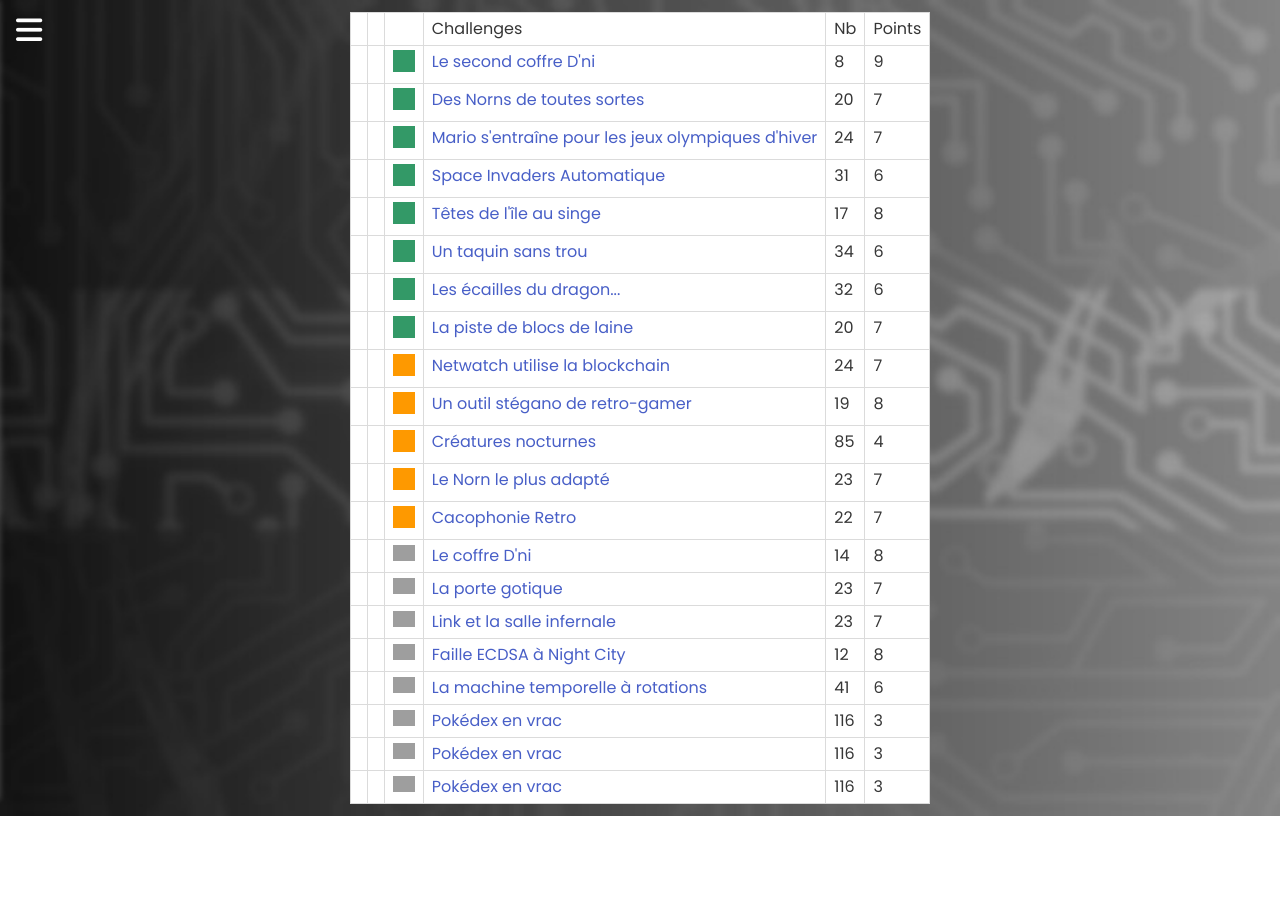
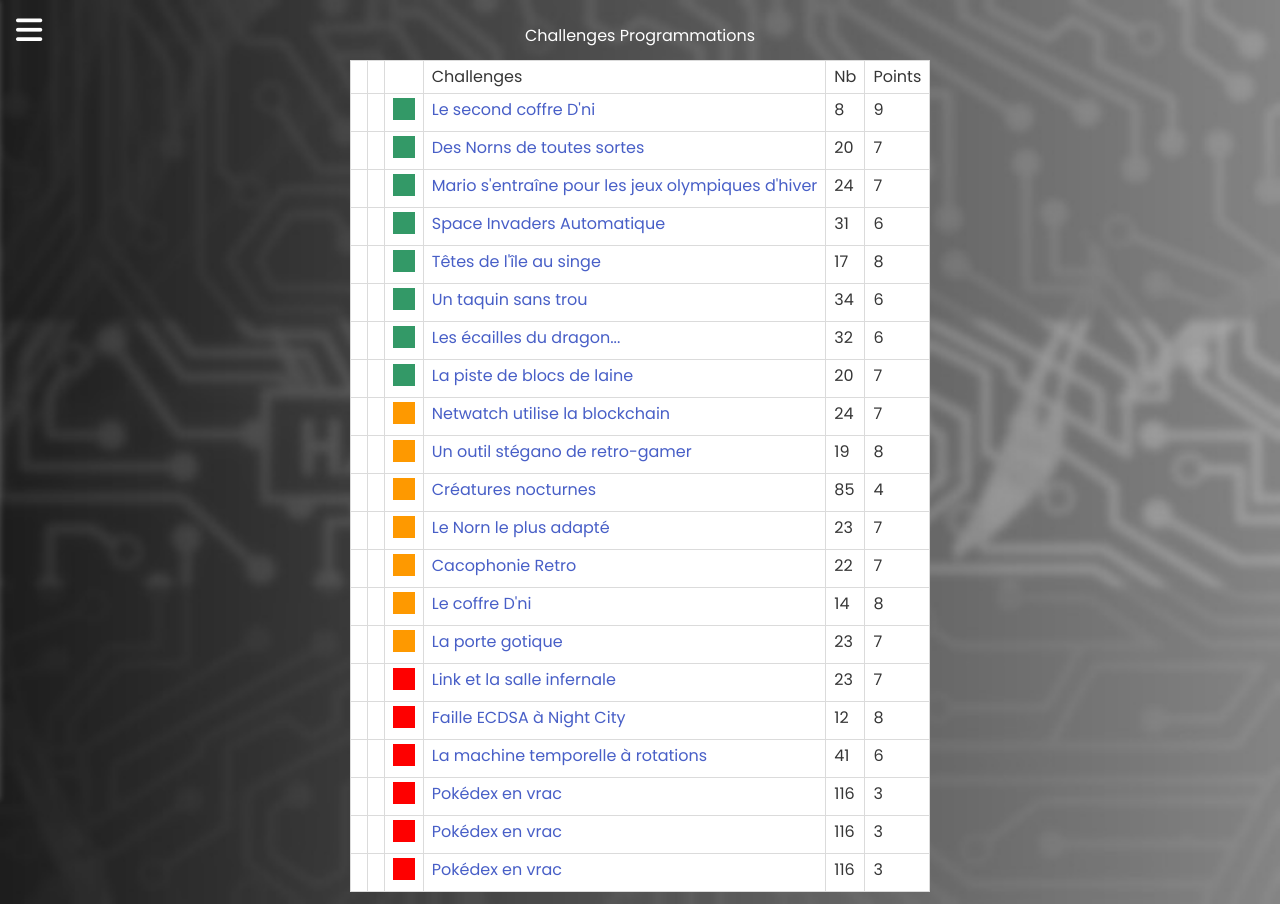
Before and after one commit to cesshack/erreur502, a Symfony app: template templates/ctf/programmation.html.twig in a window 1280 px wide. Before the commit the page ends 816 px from the top, so only its background shows below. Run offline with Twig, Linux system fonts and the light colour scheme; the template is opened without the code that fills it, so the values that code supplies are empty; some libraries are stand-ins or nearby versions; some web fonts are replaced; grey boxes are pictures that could not be loaded.

Commit message:
update programmation

```diff
--- a/templates/ctf/programmation.html.twig
+++ b/templates/ctf/programmation.html.twig
@@ -103,7 +103,9 @@
       </div>
 
     </div>
+    <br>
     <!-- SUITE CODE -->
+   </i><h1 class="h1challenges" style="text-align:center; margin-left: auto;margin-right: auto;top:100%;color:#FFFF;">Challenges Programmations</h1>
     <center><div class="column is-6">
         <table class="table is-narrow is-hoverable is-bordered">
             <thead><tr><td></td><td></td><td></td><td>Challenges</td><td>Nb</td>
@@ -355,7 +357,7 @@
                 </td>
                 <td>
 
-                       <img width="22px" src="/static/level5.png">
+                       <img width="22px" src="img/medium.jpg">
 
                 </td>
                 <td><a href="/defis/C22_Ping01/txt">
@@ -373,7 +375,7 @@
                 </td>
                 <td>
 
-                       <img width="22px" src="/static/level4.png">
+                       <img width="22px" src="img/medium.jpg">
 
                 </td>
                 <td><a href="/defis/C22_MasDle/txt">
@@ -391,7 +393,7 @@
                 </td>
                 <td>
 
-                       <img width="22px" src="/static/level4.png">
+                       <img width="22px" src="img/hard.jpg">
 
                 </td>
                 <td><a href="/defis/C22_LabyLink/txt">
@@ -409,7 +411,7 @@
                 </td>
                 <td>
 
-                       <img width="22px" src="/static/level5.png">
+                       <img width="22px" src="img/hard.jpg">
 
                 </td>
                 <td><a href="/defis/C22_ECDSA/txt">
@@ -427,7 +429,7 @@
                 </td>
                 <td>
 
-                       <img width="22px" src="/static/level3.png">
+                       <img width="22px" src="img/hard.jpg">
 
                 </td>
                 <td><a href="/defis/C22_TentacleDemoniaque/txt">
@@ -445,7 +447,7 @@
                 </td>
                 <td>
 
-                       <img width="22px" src="/static/level2.png">
+                       <img width="22px" src="img/hard.jpg">
 
                 </td>
                 <td><a href="/defis/C22_GenList/txt">
@@ -462,7 +464,7 @@
                 </td>
                 <td>
 
-                       <img width="22px" src="/static/level2.png">
+                       <img width="22px" src="img/hard.jpg">
 
                 </td>
                 <td><a href="/defis/C22_GenList/txt">
@@ -479,7 +481,7 @@
                 </td>
                 <td>
 
-                       <img width="22px" src="/static/level2.png">
+                       <img width="22px" src="img/hard.jpg">
 
                 </td>
                 <td><a href="/defis/C22_GenList/txt">
```
